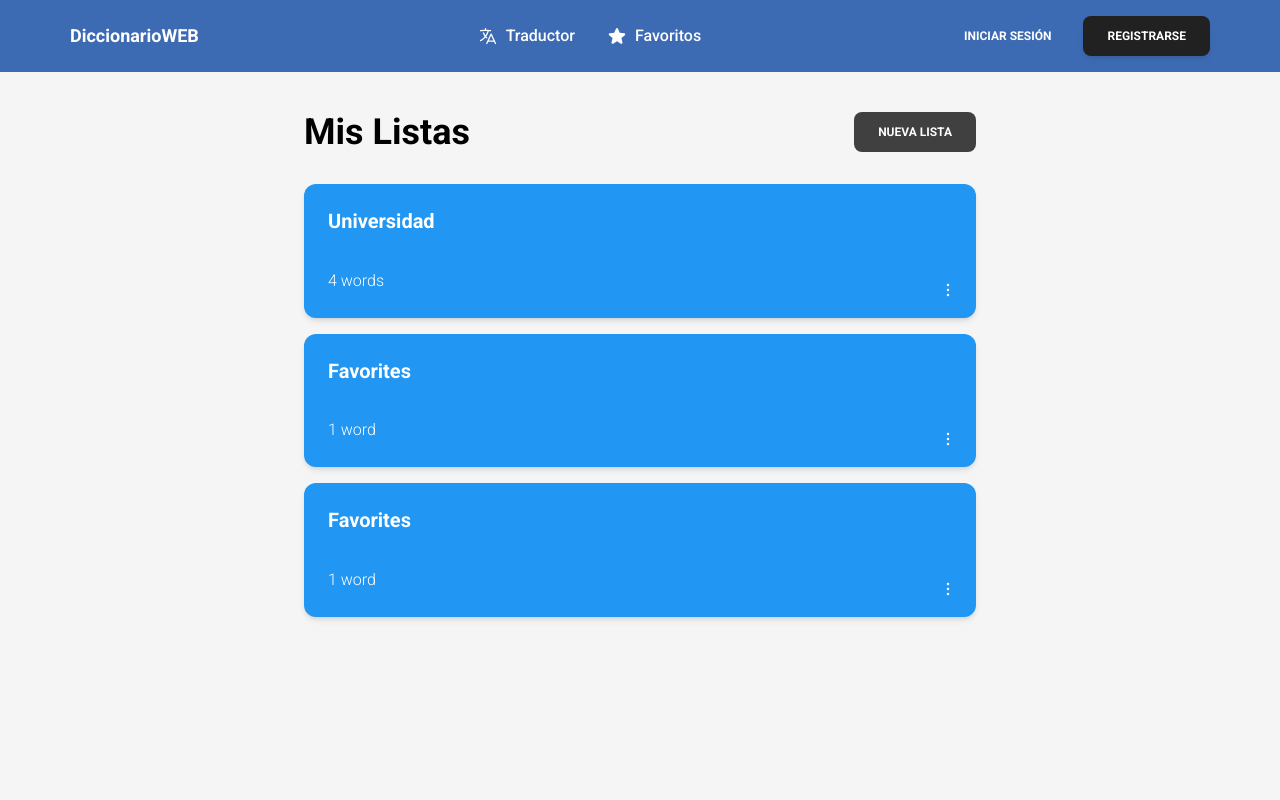
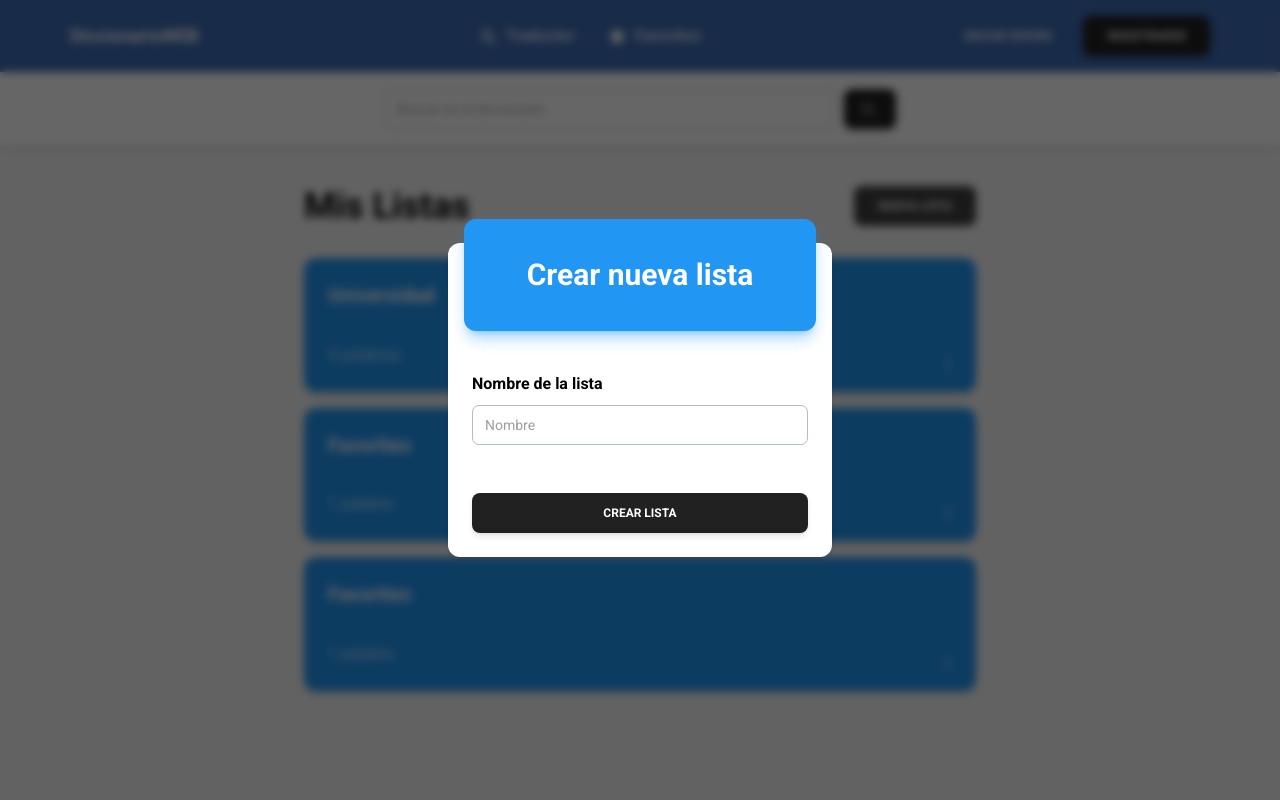
Before and after one commit to LeoBaz20/diccionario-online, a Next.js app: page /favs in a window 1280 px wide. Both pictures are taken after a click on the button "NUEVA LISTA". Shown: the top 800 px of the page. Built offline with nearby package versions, Linux system fonts and the light colour scheme; no server answers.

Commit message:
Dialog Nueva Lista
Se creo un Dialog para crear una lista

```diff
--- a/src/app/favs/page.tsx
+++ b/src/app/favs/page.tsx
@@ -1,7 +1,7 @@
 "use client";
 
 import ListUI from '@/components/ListUI'
-import { Footer } from '@/components';
+import { Footer, SearchBar } from '@/components';
 
 export default function Home() {
   const lists = [
@@ -12,6 +12,7 @@ export default function Home() {
 
   return (
     <>
+    <SearchBar/>
     <ListUI lists={lists}/>
     <Footer/>
     </>
--- a/src/components/ListUI.tsx
+++ b/src/components/ListUI.tsx
@@ -1,14 +1,26 @@
+import React from "react";
 import ListCard from '@/components/listCard';
-import { Button } from './MaterialTailwind';
+import NewList from "./NewList";
+import { Button, Dialog } from './MaterialTailwind';
 
 const ListUI = ({ lists }) => {
+  const [open, setOpen] = React.useState(false);
+  const handleOpen = () => setOpen((cur) => !cur);
 
   return (
     <div className="min-h-screen bg-gray-100 p-10">
       <main className="max-w-2xl mx-auto">
         <div className="flex justify-between items-center mb-8">
           <h1 className="text-4xl font-bold">Mis Listas</h1>
-          <Button color="black">Nueva Lista</Button>
+          <Button color="black" onClick={handleOpen}>Nueva Lista</Button>
+          <Dialog
+                  size="xs"
+                  open={open}
+                  handler={handleOpen}
+                  className="bg-transparent shadow-none"
+          >
+          <NewList/>
+          </Dialog>
         </div>
         <div className="space-y-4">
           {lists.map((list, index) => (
--- a/src/components/MaterialTailwind.js
+++ b/src/components/MaterialTailwind.js
@@ -22,7 +22,8 @@ import {
     MenuList,
     MenuItem,
     Alert,
-    Avatar
+    Avatar,
+    Dialog
   } from "@material-tailwind/react";
 
   export {
@@ -47,5 +48,6 @@ import {
     MenuList,
     MenuItem,
     Alert,
-    Avatar
+    Avatar,
+    Dialog
   }
--- a/src/components/NewList.tsx
+++ b/src/components/NewList.tsx
@@ -0,0 +1,53 @@
+import React from "react";
+import {
+  Button,
+  Card,
+  CardHeader,
+  CardBody,
+  CardFooter,
+  Typography,
+  Input,
+  Checkbox,
+} from "../components/MaterialTailwind";
+
+export function NewList() {
+
+  return (
+    <>
+        <Card className="mx-auto w-full max-w-[24rem]">
+        <CardHeader
+        variant="outlined"
+        color="blue"
+        className="mb-4 grid h-28 place-items-center"
+      >
+        <Typography variant="h3" color="white">
+          Crear nueva lista
+        </Typography>
+      </CardHeader>
+          <CardBody className="flex flex-col gap-4">
+            <Typography className="-mb-2" variant="h6" color="black">
+              Nombre de la lista
+            </Typography>
+            <Input
+            type="text"
+            placeholder="Nombre"
+            containerProps={{
+              className: "w-full",
+            }}
+            className="!border-t-blue-gray-200 focus:!border-t-gray-900 placeholder:opacity-100"
+            labelProps={{
+              className: "before:content-none after:content-none",
+            }}
+          />
+          </CardBody>
+          <CardFooter>
+            <Button color="black" fullWidth>
+            Crear Lista
+            </Button>
+          </CardFooter>
+        </Card>
+    </>
+  );
+}
+
+export default NewList;
--- a/src/components/index.ts
+++ b/src/components/index.ts
@@ -9,3 +9,4 @@ export * from "./WordPage";
 export * from "./searchbar";
 export * from "./listCard";
 export * from "./ListUI";
+export * from "./NewList";
--- a/src/components/listCard.tsx
+++ b/src/components/listCard.tsx
@@ -10,7 +10,7 @@ const ListCard = ({ title, wordCount, color }) => {
           {title}
         </Typography>
         <Typography className='bottom-2'>
-          {wordCount} {wordCount > 1 ? 'words' : 'word'}
+          {wordCount} {wordCount > 1 ? 'palabras' : 'palabra'}
         </Typography>
       </CardBody>
       <div className="absolute bottom-2 right-2">
```
Also changed, not shown: src/lib/auth.tsx (+14 -0 lines).
